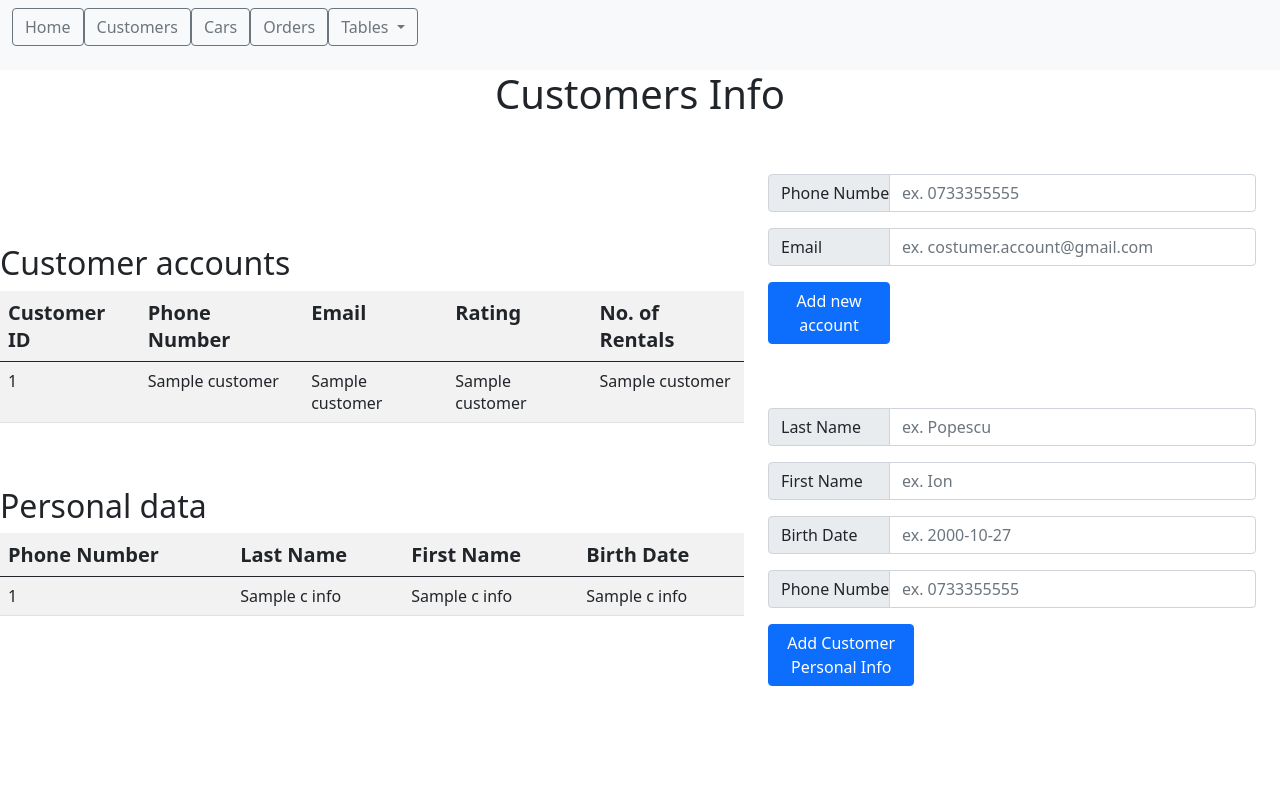
After one commit to FCosmin27/rent_auto, a Flask app: template templates/customers.html in a window 1280 px wide. The commit adds this page. Run offline with Flask 2, Linux system fonts and the light colour scheme; the template is opened without the code that fills it: most values are stand-ins (such as "Sample title", 1, 10 or a date in 2020).

Commit message:
huge updates

```diff
--- a/main.py
+++ b/main.py
@@ -2,15 +2,61 @@ from database_management import *
 from flask import Flask,render_template,redirect
 
 
-#app=Flask(__name__)
+app=Flask(__name__)
 
-#@app.route('/')
-#def home():
-#    return render_template('home.html',text='SUNT BOSS')
-
-delete_tables()
-
-create_tables_and_constraints()
+@app.route('/')
+@app.route('/home')
+def home():
+    return render_template('home.html')
 
 
-insert_values()
+@app.route('/create-tables',methods=['POST'])
+def handle_create_tables():
+    try:
+        create_tables_and_constraints()
+    except Exception as e:
+        return render_template('home.html',text='Tables already exist')
+    return render_template('home.html',text=F'Tables created')
+
+
+@app.route('/delete-tables',methods=['POST'])
+def handle_delete_tables():
+    delete_tables()
+    return render_template('home.html',text='Tables deleted')
+
+@app.route('/insert-data',methods=['POST'])
+def handle_insert_data():
+    try:
+        insert_values()
+    except Exception as e:
+        return render_template('home.html',text='Data already inserted or tables do not exist')
+    return render_template('home.html',text='Data inserted')
+
+@app.route('/customers')
+def handle_get_customers():
+    conn=connect_to_database()
+    cursor=conn.cursor()
+
+    try:
+        cursor.execute('SELECT * FROM cont_client')
+        customers=cursor.fetchall()
+        cursor.execute('SELECT * FROM date_individ')
+        customers_info=cursor.fetchall()
+    except Exception as e:
+        return render_template('customers.html')
+    return render_template('customers.html',customers=customers,customer_info=customers_info)
+
+
+@app.route('/add-account',methods=['POST'])
+def handle_add_account():
+    conn=connect_to_database()
+    cursor=conn.cursor()
+
+    phone_acc=request.form['phone_acc']
+
+    try:
+        cursor.execute('SELECT * FROM cont_client')
+        customers=cursor.fetchall()
+    except Exception as e:
+        return render_template('add_account.html')
+    return render_template('add_account.html',customers=customers)
--- /dev/null
+++ b/templates/blocks/css.html
@@ -0,0 +1,4 @@
+{% block css %}
+    <link rel="stylesheet" href="static/css/style.css">
+    <link href="https://cdn.jsdelivr.net/npm/bootstrap@5.0.2/dist/css/bootstrap.min.css" rel="stylesheet" integrity="sha384-EVSTQN3/azprG1Anm3QDgpJLIm9Nao0Yz1ztcQTwFspd3yD65VohhpuuCOmLASjC" crossorigin="anonymous">
+{% endblock %}
--- /dev/null
+++ b/templates/blocks/header.html
@@ -0,0 +1,54 @@
+{% block header %}
+   <nav class="navbar navbar-expand-lg navbar-light bg-light" style="width: 100%;">
+        <div class="container-fluid">
+            <div class="collapse navbar-collapse" id="navbarNavDropdown">
+                <ul class="navbar-nav">
+                    <li>
+                        <form class="nav-brand" action="/home" method="get">
+                            <button type="submit" class="btn btn-outline-secondary">Home</button>
+                        </form>
+                    </li>
+                    <li>
+                        <form class="nav-brand" action="/customers" method="get">
+                            <button type="submit" class="btn btn-outline-secondary">Customers</button>
+                        </form>
+                    </li>
+                    <li>
+                        <form class="nav-brand" action="/cars" method="get">
+                            <button type="submit" class="btn btn-outline-secondary">Cars</button>
+                        </form>
+                    </li>
+                    <li>
+                        <form class="nav-brand" action="/orders" method="get">
+                            <button type="submit" class="btn btn-outline-secondary">Orders</button>
+                        </form>
+                    </li>
+                    <li class="dropdown">
+                        <button class="btn btn-outline-secondary dropdown-toggle" type="button"
+                        id="dropdownMenuButton1" data-bs-toggle="dropdown" aria-expanded="false">
+                            Tables
+                        </button>
+                        <ul class="dropdown-menu" aria-labelledby="navbarDropdownMenuLink">
+                            <li>
+                                <form class="dropdown-item" action="/create-tables" method="post">
+                                    <button type="submit" class="btn btn-light">Create tables</button>
+                                </form>
+                            </li>
+                            <li>
+                                <form class="dropdown-item" action="/insert-data" method="post">
+                                    <button type="submit" class="btn btn-light">Insert data</button>
+                                </form>
+                            </li>
+                            <li>
+                                <form class="dropdown-item" action="/delete-tables" method="post">
+                                    <button type="submit" class="btn btn-light">Detele tables</button>
+                                </form>
+                            </li>
+                        </ul>
+                    </li>
+                </ul>
+            </div>
+        </div>
+   </nav>
+
+{% endblock %}
--- /dev/null
+++ b/templates/blocks/js.html
@@ -0,0 +1,4 @@
+{% block js %}
+    <script src="https://cdn.jsdelivr.net/npm/@popperjs/core@2.9.2/dist/umd/popper.min.js" integrity="sha384-IQsoLXl5PILFhosVNubq5LC7Qb9DXgDA9i+tQ8Zj3iwWAwPtgFTxbJ8NT4GN1R8p" crossorigin="anonymous"></script>
+    <script src="https://cdn.jsdelivr.net/npm/bootstrap@5.0.2/dist/js/bootstrap.min.js" integrity="sha384-cVKIPhGWiC2Al4u+LWgxfKTRIcfu0JTxR+EQDz/bgldoEyl4H0zUF0QKbrJ0EcQF" crossorigin="anonymous"></script>
+{% endblock %}
--- /dev/null
+++ b/templates/customers.html
@@ -0,0 +1,109 @@
+<html>
+    <head>
+        <title>
+            Customers Info
+        </title>
+        {% include 'blocks/css.html' %}
+    </head>
+
+    <body>
+        {% include 'blocks/header.html' %}
+
+        <div class="text-center">
+            <h1>
+                Customers Info
+            </h1>
+        </div>
+        <br>
+        <br>
+
+        <div class="row justify-content-center align-items-center" style="width:100%">
+            <div class="col-1" style="width: 60%;">
+                <h2>Customer accounts</h2>
+                <table class="table table-striped table-hover" style="width: 100%">
+                    <thread>
+                        <tr style="font-size:20px;font-weight: bold;">
+                            <th>Customer ID</th>
+                            <th>Phone Number</th>
+                            <th>Email</th>
+                            <th>Rating</th>
+                            <th>No. of Rentals</th>
+                        </tr>
+                    </thread>
+                    <tbody>
+                        {% for customer in customers %}
+                        <tr>
+                            <td>{{customer[0]}}</td>
+                            <td>{{customer[3]}}</td>
+                            <td>{{customer[4]}}</td>
+                            <td>{{customer[1]}}</td>
+                            <td>{{customer[2]}}</td>
+                        </tr>
+                        {% endfor %}
+                    </tbody>
+                </table>
+                <br><br>
+                <h2>Personal data</h2>
+                <table class="table table-striped table-hover" style="width: 100%">
+                    <thread>
+                        <tr style="font-size:20px;font-weight: bold;">
+                            <th>Phone Number</th>
+                            <th>Last Name</th>
+                            <th>First Name</th>
+                            <th>Birth Date</th>
+                        </tr>
+                    </thread>
+                    <tbody>
+                        {% for c_info in customer_info%}
+                        <tr>
+                            <td>{{c_info[0]}}</td>
+                            <td>{{c_info[1]}}</td>
+                            <td>{{c_info[2]}}</td>
+                            <td>{{c_info[3]}}</td>
+                        </tr>
+                        {% endfor %}
+                    </tbody>
+                </table>
+            </div>
+            <div class="col-1" style="width: 40%;">
+                <form action="/add-account" method="post">
+                    <div class="input-group mb-3 data_input_size">
+                        <span class = "input-group-text" for="phone_acc" style="width: 25%;">Phone Number</span>
+                        <input type="text" class="form-control" name="phone_acc" id="phone_acc" placeholder="ex. 0733355555" required>
+                    </div>
+
+                    <div class="input-group mb-3 data_input_size">
+                        <span class = "input-group-text" for="email" style="width: 25%;">Email</span>
+                        <input type="text" class="form-control" name="email" id="email" placeholder="ex. costumer.account@gmail.com" required>
+                    </div>
+                    <button type="submit" class="btn btn-primary" style="width: 25%;">Add new account</button>
+                </form>
+                <br><br>
+                <form action="/add-personal-info" method="post">
+                    <div class="input-group mb-3 data_input_size">
+                        <span class = "input-group-text" for="last_name" style="width: 25%;">Last Name</span>
+                        <input type="text" class="form-control" name="last_name" id="last_name" placeholder="ex. Popescu" required>
+                    </div>
+
+                    <div class="input-group mb-3 data_input_size">
+                        <span class = "input-group-text" for="first_name" style="width: 25%;">First Name</span>
+                        <input type="text" class="form-control" name="first_name" id="first_name" placeholder="ex. Ion" required>
+                    </div>
+
+                    <div class="input-group mb-3 data_input_size">
+                        <span class = "input-group-text" for="birth_date" style="width: 25%;">Birth Date</span>
+                        <input type="text" class="form-control" name="birth_date" id="birth_date" placeholder="ex. 2000-10-27" required>
+                    </div>
+
+                    <div class="input-group mb-3 data_input_size">
+                        <span class = "input-group-text" for="phone_pers_info" style="width: 25%;">Phone Number</span>
+                        <input type="text" class="form-control" name="phone_pers_info" id="phone_acc" placeholder="ex. 0733355555" required>
+                    </div>
+
+                    <button type="submit" class="btn btn-primary" style="width: 30%;">Add Customer Personal Info</button>
+                </form>
+            </div>
+        </div>
+        {% include 'blocks/js.html' %}
+    </body>
+</html>
--- a/templates/home.html
+++ b/templates/home.html
@@ -3,9 +3,11 @@
         <title>
             Home
         </title>
+        {% include 'blocks/css.html' %}
     </head>
     <body>
-        <h1>
+        {% include 'blocks/header.html' %}
+        <h1 class="text-center">
             Home
         </h1>
         {% if text != none %}
@@ -13,5 +15,6 @@
             {{text}}
         </p>
         {% endif %}
+        {% include 'blocks/js.html' %}
     </body>
 </html>
```
Also changed, not shown: database_management.py (line endings or trailing spaces).
